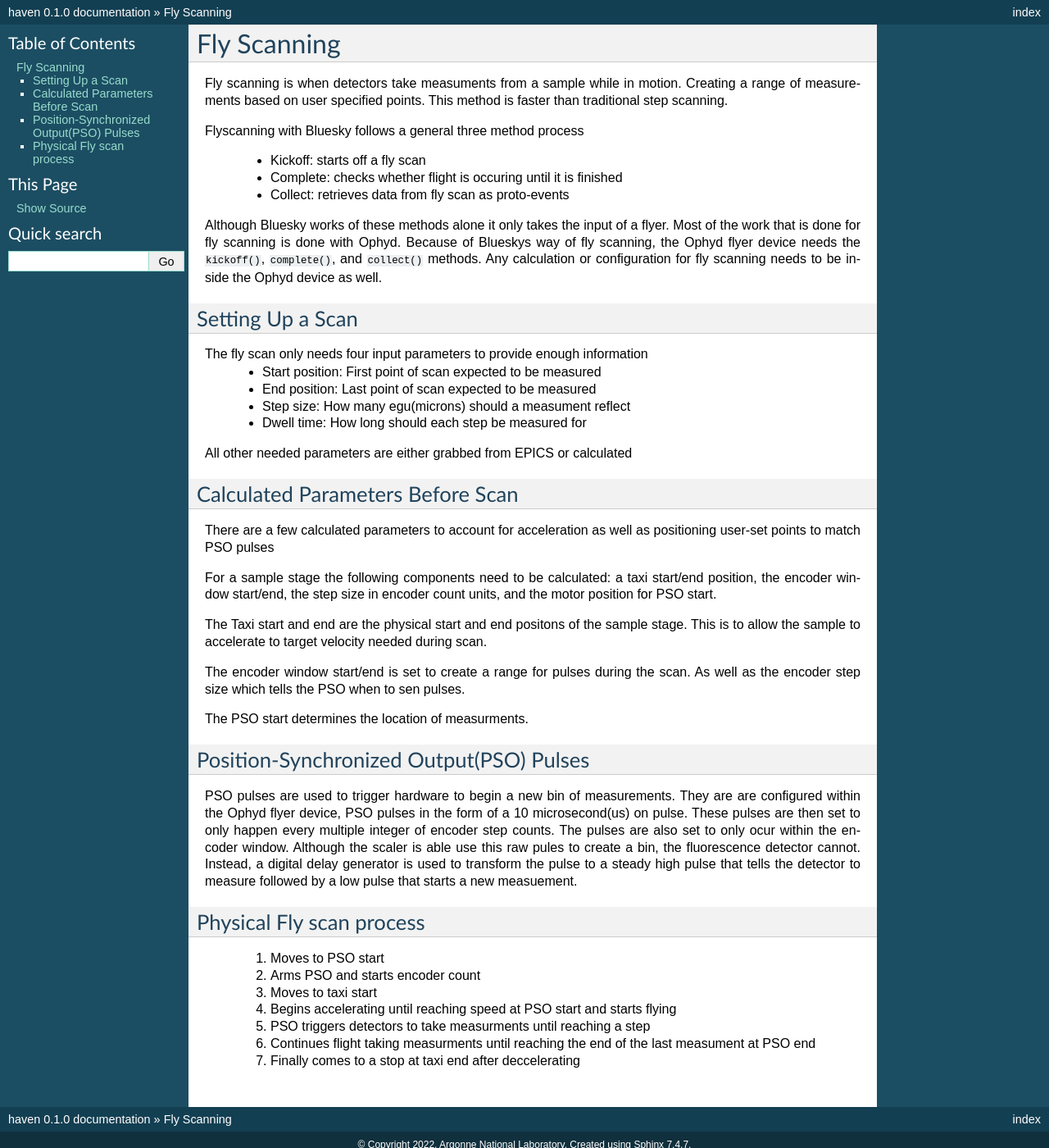
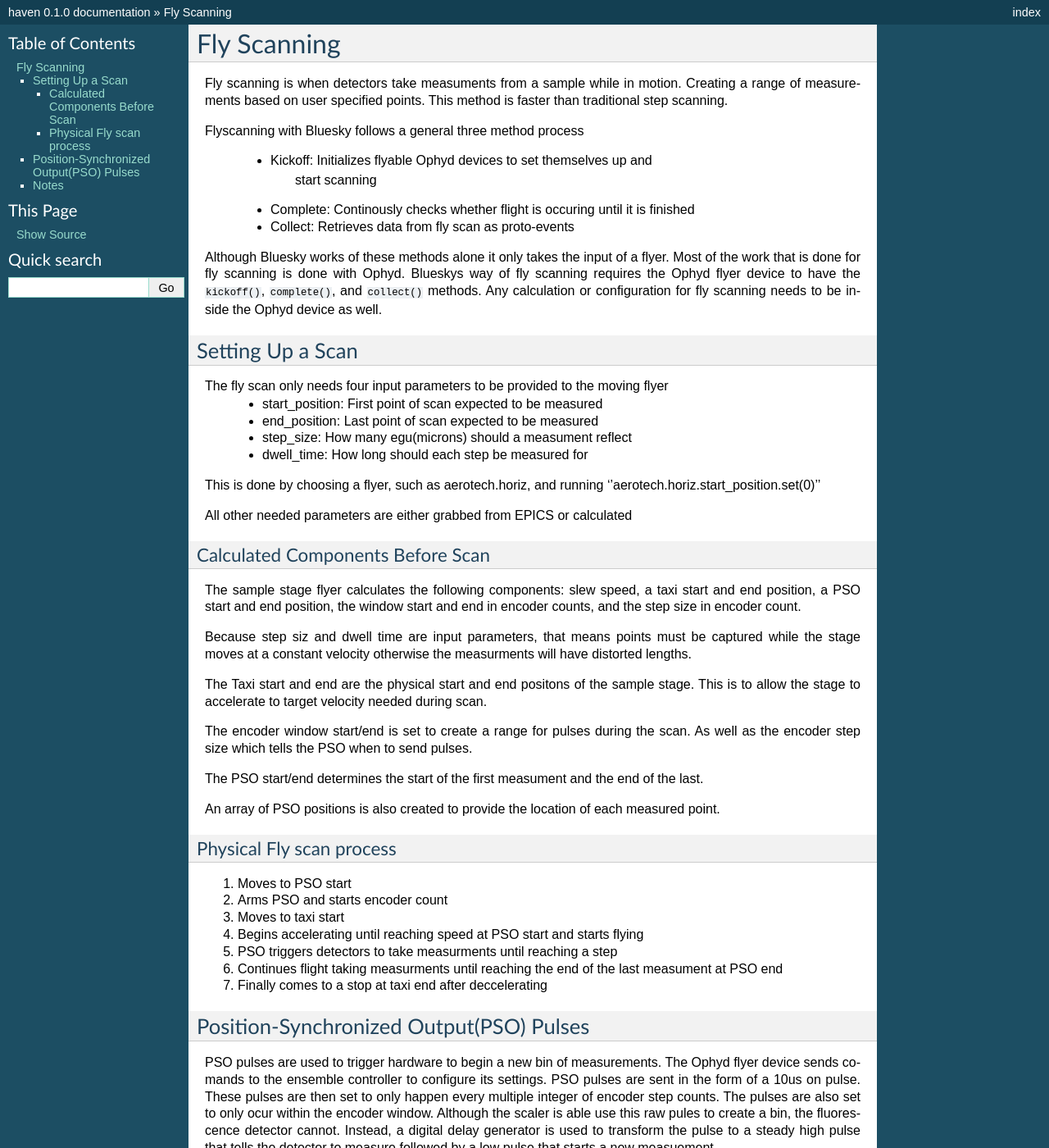
Before and after one commit to spc-group/haven, a Sphinx documentation site: the page built from docs/topic_guides/fly_scanning.rst, in a window 1280 px wide and 1400 px high. Shown: the whole window at 82% size. Built offline with Sphinx 7.4.7, drawn with Linux system fonts in a browser that asks for light colours; pages that are not in the unit, such as notebooks, are missing from menus; some of the changed text lies outside the part shown.

Commit message:
Revisions to Fly scanning documentation

```diff
--- a/docs/topic_guides/fly_scanning.rst
+++ b/docs/topic_guides/fly_scanning.rst
@@ -8,50 +8,70 @@ This method is faster than traditional step scanning.
 
 Flyscanning with Bluesky follows a general three method process
 
- - Kickoff: starts off a fly scan
- - Complete: checks whether flight is occuring until it is finished
- - Collect: retrieves data from fly scan as proto-events
+ - Kickoff: Initializes flyable Ophyd devices to set themselves up and
+            start scanning
+ - Complete: Continously checks whether flight is occuring until it is finished
+ - Collect: Retrieves data from fly scan as proto-events
 
 Although Bluesky works of these methods alone it only takes the
 input of a flyer. Most of the work that is done for fly scanning is done
-with Ophyd. Because of Blueskys way of fly scanning, the Ophyd flyer device
-needs the ``kickoff()``, ``complete()``, and ``collect()`` methods. Any
+with Ophyd. Blueskys way of fly scanning requires the Ophyd flyer device
+to have the ``kickoff()``, ``complete()``, and ``collect()`` methods. Any
 calculation or configuration for fly scanning needs to be inside the
 Ophyd device as well.
 
 Setting Up a Scan
 =================
-The fly scan only needs four input parameters to provide enough information
- - Start position: First point of scan expected to be measured
- - End position: Last point of scan expected to be measured
- - Step size: How many egu(microns) should a measument reflect
- - Dwell time: How long should each step be measured for
+The fly scan only needs four input parameters to be provided to the moving flyer
+ - start_position: First point of scan expected to be measured
+ - end_position: Last point of scan expected to be measured
+ - step_size: How many egu(microns) should a measument reflect
+ - dwell_time: How long should each step be measured for
+
+This is done by choosing a flyer, such as aerotech.horiz, and running
+''aerotech.horiz.start_position.set(0)''
 
 All other needed parameters are either grabbed from EPICS or calculated
 
-Calculated Parameters Before Scan
-==================================
-There are a few calculated parameters to account for acceleration as well
-as positioning user-set points to match PSO pulses
+Calculated Components Before Scan
+---------------------------------
+The sample stage flyer calculates the following components: slew speed,
+a taxi start and end position, a PSO start and end position, the window
+start and end in encoder counts, and the step size in encoder count.
 
-For a sample stage the following components need to be calculated: a taxi
-start/end position, the encoder window start/end, the step size in encoder
-count units, and the motor position for PSO start.
+Because step siz and dwell time are input parameters, that means points
+must be captured while the stage moves at a constant velocity otherwise
+the measurments will have distorted lengths.
 
 The Taxi start and end are the physical start and end positons of the
-sample stage. This is to allow the sample to accelerate to target
+sample stage. This is to allow the stage to accelerate to target
 velocity needed during scan.
 
 The encoder window start/end is set to create a range for pulses during the scan.
-As well as the encoder step size which tells the PSO when to sen pulses.
+As well as the encoder step size which tells the PSO when to send pulses.
 
-The PSO start determines the location of measurments.
+The PSO start/end determines the start of the first measument and the end
+of the last.
+
+An array of PSO positions is also created to provide the location of each
+measured point.
+
+Physical Fly scan process
+-------------------------
+1. Moves to PSO start
+2. Arms PSO and starts encoder count
+3. Moves to taxi start
+4. Begins accelerating until reaching speed at PSO start and starts flying
+5. PSO triggers detectors to take measurments until reaching a step
+6. Continues flight taking measurments until reaching the end of the
+   last measument at PSO end
+7. Finally comes to a stop at taxi end after deccelerating
 
 Position-Synchronized Output(PSO) Pulses
 ========================================
 PSO pulses are used to trigger hardware to begin a new bin of measurements.
-They are are configured within the Ophyd flyer device, PSO pulses in the
-form of a 10 microsecond(us) on pulse. These pulses are then set to only
+The Ophyd flyer device sends comands to the ensemble controller to configure
+its settings. PSO pulses are sent in the form of a 10us on pulse. These pulses are then set to only
 happen every multiple integer of encoder step counts. The pulses are also
 set to only ocur within the encoder window. Although the scaler is able
 use this raw pules to create a bin, the fluorescence detector cannot.
@@ -59,13 +79,7 @@ Instead, a digital delay generator is used to transform the pulse to a
 steady high pulse that tells the detector to measure followed by a low pulse
 that starts a new measuement.
 
-Physical Fly scan process
-=========================
- 1. Moves to PSO start
- 2. Arms PSO and starts encoder count
- 3. Moves to taxi start
- 4. Begins accelerating until reaching speed at PSO start and starts flying
- 5. PSO triggers detectors to take measurments until reaching a step
- 6. Continues flight taking measurments until reaching the end of the
-    last measument at PSO end
- 7. Finally comes to a stop at taxi end after deccelerating
+Notes
+=====
+If a scan crashes the velocity will need to be changed back to its previous
+value in the setup caQtDM, otherwise the velocity will likely be very slow.
```
